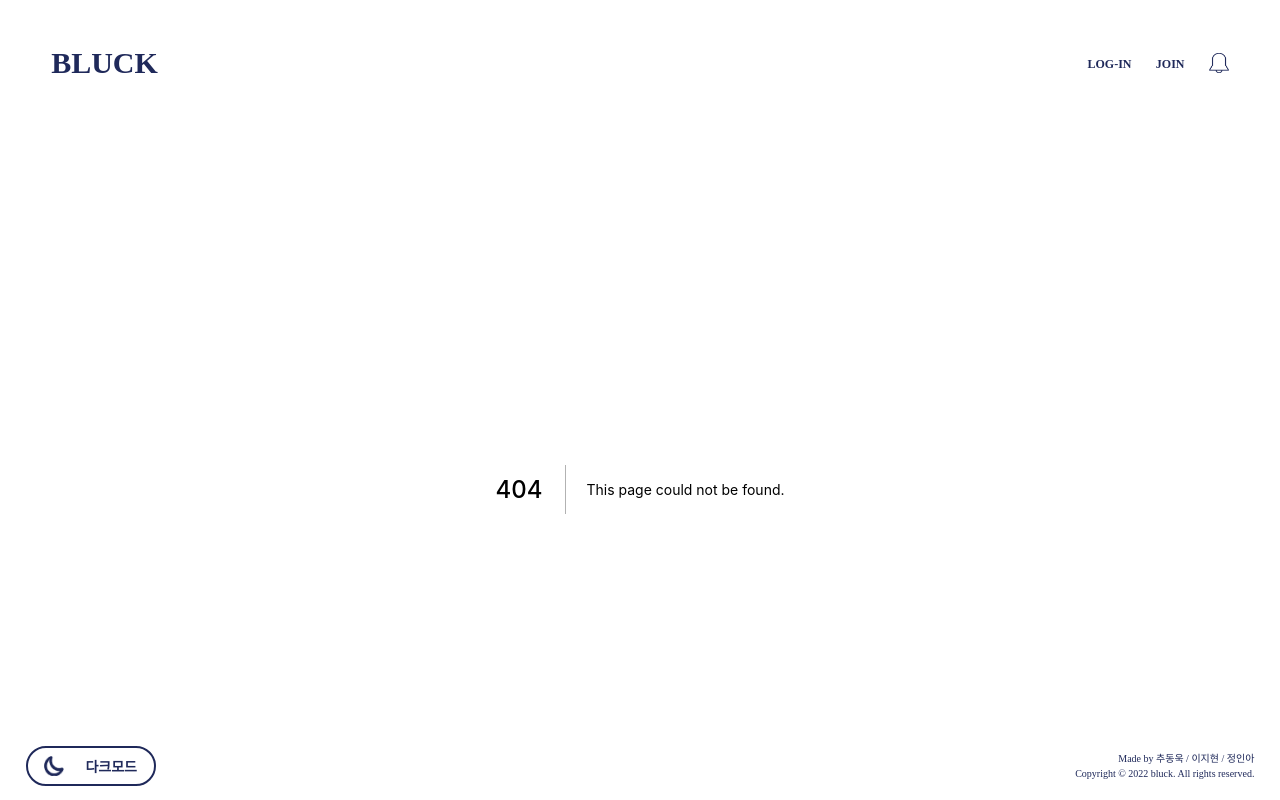
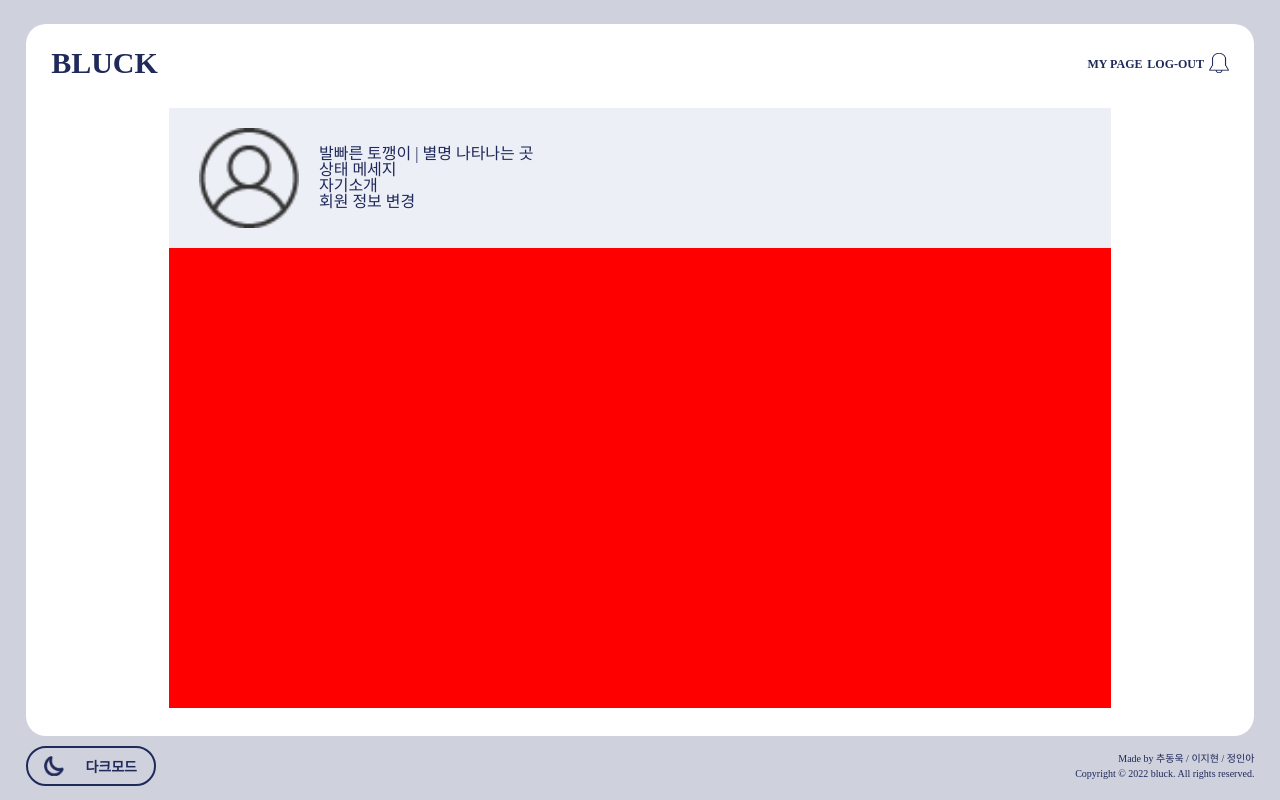
Before and after one commit to Bluck-Blog/blcuk_fe, a Next.js app: page /myPage in a window 1280 px wide. Before the commit this address had no page. Built offline with nearby package versions, Linux system fonts and the light colour scheme; a web font is replaced by a local one.

Commit message:
create: myPage

```diff
--- a/components/header/Header.js
+++ b/components/header/Header.js
@@ -37,7 +37,7 @@ export default function Header() {
         link={"/"}
       />
       <S.BtnBox isLogged={isLogged}>
-        {isLogged ? (
+        {!isLogged ? (
           <>
             <LinkTag
               title={"MY PAGE"}
--- a/components/main/component/ContentCard.js
+++ b/components/main/component/ContentCard.js
@@ -18,6 +18,8 @@ import BlackCommend from "../../../styles/img/blackCommend.png";
 import BlackLike from "../../../styles/img/blackLike.png";
 import BlackFind from "../../../styles/img/blackFind.png";
 import BlackHate from "../../../styles/img/blackHate.png";
+
+import Test from "../../../styles/img/Asset3.png";
 
 export default function ContentCard({ item }) {
   const isDark = useRecoilValue(darkMode);
@@ -68,7 +70,7 @@ export default function ContentCard({ item }) {
               <Image
                 width={"14px"}
                 height={"14px"}
-                src={isDark ? WhiteLike : BlackLike}
+                src={isDark ? WhiteLike : Test}
                 alt="photo"
               />
               <S.Count>{item.like}</S.Count>
--- /dev/null
+++ b/components/myPage/myPageLayout.js
@@ -0,0 +1,33 @@
+// lib
+import Image from "next/image";
+import React from "react";
+
+// styled
+import * as S from "../../styles/myPage/MyPageLayoutStyle";
+
+// img
+import Profile from "../../styles/img/blackProfile.png";
+
+const MyPageLayout = () => {
+  return (
+    <S.Wrapper>
+      <S.MyPageUserDataBox>
+        <S.MyPageProfileBox>
+          <Image src={Profile} layout="fill" alt="porfile" />
+        </S.MyPageProfileBox>
+        <S.MyPageDescriptionBox>
+          <div>
+            <span>발빠른 토깽이</span> | <span>별명 나타나는 곳</span>
+          </div>
+          <div>
+            <h3>상태 메세지</h3>
+            <p>자기소개</p>
+          </div>
+          <a>회원 정보 변경</a>
+        </S.MyPageDescriptionBox>
+      </S.MyPageUserDataBox>
+    </S.Wrapper>
+  );
+};
+
+export default MyPageLayout;
--- /dev/null
+++ b/pages/myPage/index.js
@@ -0,0 +1,5 @@
+import MyPageLayout from "../../components/myPage/myPageLayout.js";
+
+export default function myPageIndex() {
+  return <MyPageLayout />;
+}
--- /dev/null
+++ b/styles/myPage/MyPageLayoutStyle.js
@@ -0,0 +1,32 @@
+import styled from "styled-components";
+import { media } from "../common/media";
+
+export const Wrapper = styled.div`
+  width: 80%;
+  height: 75vh;
+  margin: 0 auto;
+  margin-top: 30px;
+  background: red;
+`;
+
+export const MyPageUserDataBox = styled.div`
+  display: flex;
+  justify-content: flex-start;
+  align-items: center;
+  padding: 20px 30px;
+  background: ${(props) => props.theme.input};
+`;
+
+export const MyPageProfileBox = styled.figure`
+  width: 100px;
+  height: 100px;
+  position: relative;
+`;
+
+export const MyPageDescriptionBox = styled.div`
+  margin-left: 20px;
+`;
+
+export const MyPageUserName = styled.span`
+  font-size: 20px;
+`;
```
Also changed, not shown: styles/img/Asset3.png (added).
